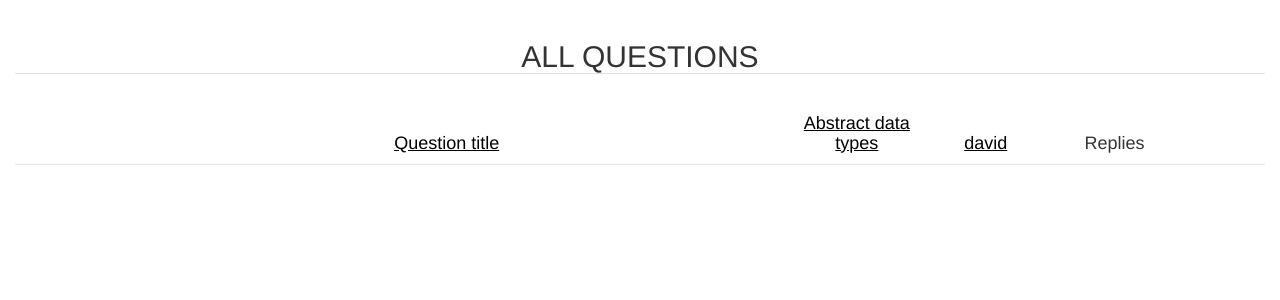
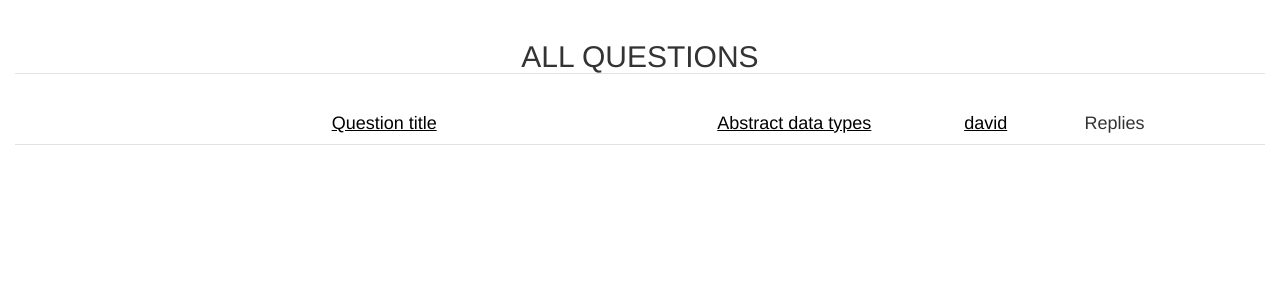
Before and after one commit to ekpo-d/progressMap, a Flask app: page /questions/ in a window 1280 px wide. Shown: the part 52-352 px from the top of the page. Run offline with Flask 2, Linux system fonts and the light colour scheme; data comes from the database, SQL or seed files in the repository; both versions use the stored data as it was after the commit; some libraries are stand-ins or nearby versions.

Commit message:
updated main css

```diff
--- a/progressMap/static/css/main.css
+++ b/progressMap/static/css/main.css
@@ -28,10 +28,13 @@ a:visited {
 	display: inline-block;
 }
 .messageCol{
-	width: 55%;
+	width: 45%;
 }
 .message h4:not(:first-child) {
 	width: 10%;
+}
+.message h4:nth-child(2) {
+	width: 20%;
 }
 	}
 /* NAVBAR HARMBURGER */
```
Also changed, not shown: progressMap/models.db.
